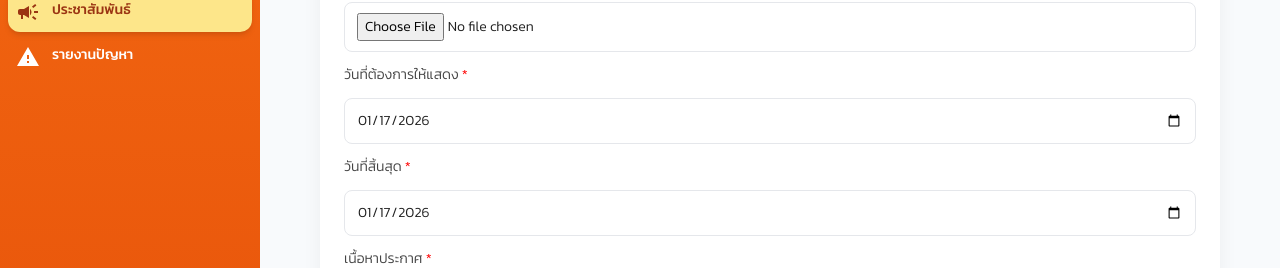
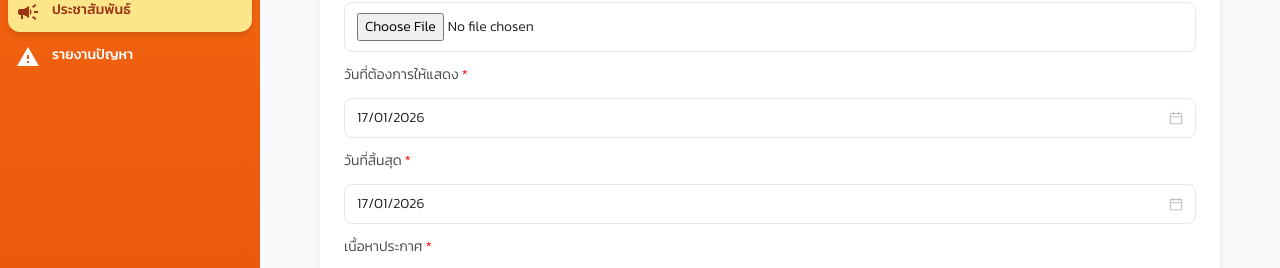
Before and after one commit to EiEiCola/My-SE, a React (Vite) app in the folder frontend/: page /User/Announcement/create in a window 1280 px wide. Shown: the part 502-770 px from the top of the page. Built offline with nearby package versions, Linux system fonts and the light colour scheme; no server answers.

Commit message:
fix date

```diff
--- a/frontend/src/app/(protected)/User/Announcement/AnnouncementCreate.tsx
+++ b/frontend/src/app/(protected)/User/Announcement/AnnouncementCreate.tsx
@@ -1,6 +1,8 @@
 import React, { useState, useEffect } from "react";
 import { useNavigate } from "react-router-dom";
 import "./AnnouncementCreate.css";
+import { DatePicker } from "antd";
+import dayjs from "dayjs";
 
 const AnnouncementCreate: React.FC = () => {
   const navigate = useNavigate();
@@ -10,16 +12,8 @@ const AnnouncementCreate: React.FC = () => {
   const [image, setImage] = useState("");
   const [categories, setCategories] = useState<{ id: number; title: string }[]>([]);
   const [selectedCategoryId, setSelectedCategoryId] = useState<number | undefined>(undefined);
-  const [date, setDate] = useState<string>(() => {
-    // default to today in yyyy-mm-dd for input[type=date]
-    const d = new Date();
-    return d.toISOString().slice(0, 10);
-  });
-  const [endDate, setEndDate] = useState<string>(() => {
-    // default end date to today
-    const d = new Date();
-    return d.toISOString().slice(0, 10);
-  });
+  const [date, setDate] = useState<dayjs.Dayjs | null>(dayjs());
+  const [endDate, setEndDate] = useState<dayjs.Dayjs | null>(dayjs());
   const [submitting, setSubmitting] = useState(false);
   const [error, setError] = useState<string | null>(null);
 
@@ -58,13 +52,13 @@ const AnnouncementCreate: React.FC = () => {
     setSubmitting(true);
     try {
       // Validate end date is not before start date
-      if (endDate && endDate < date) {
+      if (endDate && date && endDate.isBefore(date, 'day')) {
         throw new Error("วันที่สิ้นสุดต้องไม่น้อยกว่าวันที่เริ่มต้น");
       }
 
       // Convert dates to ISO string for backend
-      const reqStart = date ? new Date(date).toISOString() : null;
-      const reqEnd = endDate ? new Date(endDate).toISOString() : null;
+      const reqStart = date ? date.toISOString() : null;
+      const reqEnd = endDate ? endDate.toISOString() : null;
 
       const payload = {
         title: sanitizedTitle,
@@ -181,23 +175,29 @@ const AnnouncementCreate: React.FC = () => {
           </div>
 
           <label className="form-label">วันที่ต้องการให้แสดง <span style={{ color: "red" }}>*</span></label>
-          <input
-            id="start-date"
-            type="date"
+          <DatePicker
             className="form-input"
             value={date}
-            min={new Date().toISOString().split("T")[0]}
-            onChange={(e) => setDate(e.target.value)}
+            onChange={(d) => setDate(d)}
+            disabledDate={(current) => current && current < dayjs().startOf('day')}
+            format="DD/MM/YYYY"
+            style={{ width: '100%', height: '40px' }} // Match input height
           />
 
           <label className="form-label">วันที่สิ้นสุด <span style={{ color: "red" }}>*</span></label>
-          <input
-            id="end-date"
-            type="date"
+          <DatePicker
             className="form-input"
             value={endDate}
-            min={date}
-            onChange={(e) => setEndDate(e.target.value)}
+            onChange={(d) => setEndDate(d)}
+            disabledDate={(current) => {
+              // Can't select before today
+              if (current && current < dayjs().startOf('day')) return true;
+              // Can't select before start date
+              if (date && current && current < date.startOf('day')) return true;
+              return false;
+            }}
+            format="DD/MM/YYYY"
+            style={{ width: '100%', height: '40px' }}
           />
 
           <label className="form-label">เนื้อหาประกาศ <span style={{ color: "red" }}>*</span></label>
```
